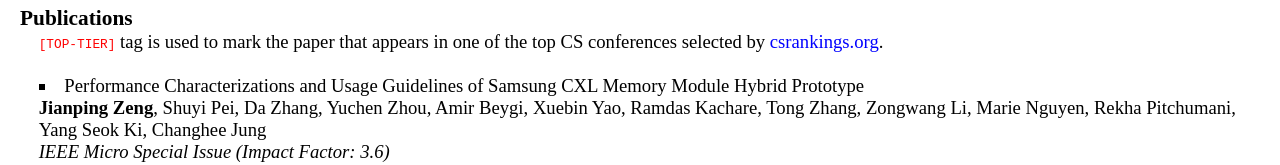
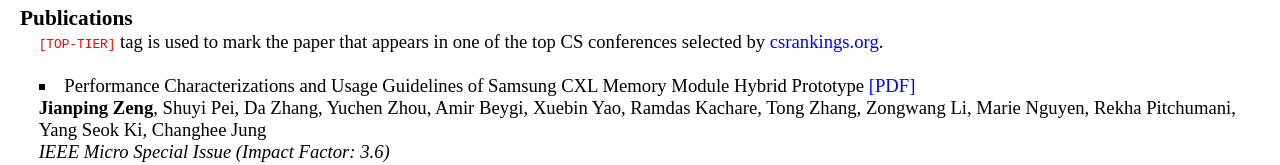
Before and after one commit to JianpingZeng/JianpingZeng.github.io, a plain HTML site: page index.html in a window 1280 px wide. Shown: the part 1201-1366 px from the top of the page. Drawn offline with Linux system fonts and the light colour scheme.

Commit message:
Update index.html

```diff
--- a/index.html
+++ b/index.html
@@ -199,7 +199,7 @@
     </br>
   <li>
       Performance Characterizations and Usage Guidelines of Samsung CXL Memory
-      Module Hybrid Prototype <br>
+      Module Hybrid Prototype <a hrefs="https://arxiv.org/pdf/2503.22017">[PDF]</a><br>
       <b>Jianping Zeng</b>, Shuyi Pei, Da Zhang, Yuchen Zhou, Amir Beygi, Xuebin
       Yao, Ramdas Kachare, Tong Zhang, Zongwang Li, Marie Nguyen, Rekha
       Pitchumani, Yang Seok Ki, Changhee Jung <br>
```
